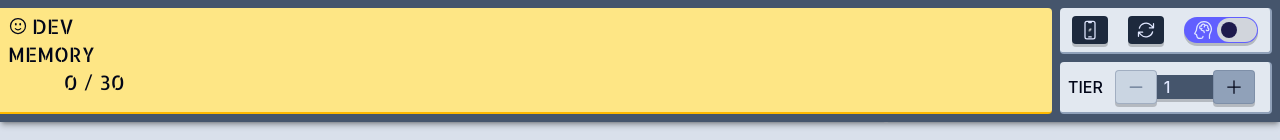
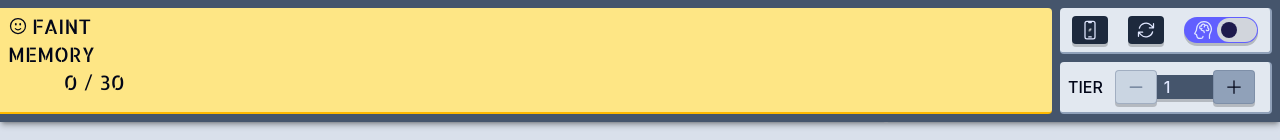
Before and after one commit to jbchhproj/czn-save-data-calculator, a Next.js app: page / in a window 1280 px wide. Shown: the top 140 px of the page. Built offline with nearby package versions, Linux system fonts and the light colour scheme; some icons are missing.

Commit message:
revert dev test

```diff
--- a/src/components/ResultsArea.tsx
+++ b/src/components/ResultsArea.tsx
@@ -23,7 +23,7 @@ export default function ResultsSection({
         ) : (
           <FaceSmileIcon className="size-5" />
         )}
-        <span>DEV</span>
+        <span>FAINT</span>
       </div>
       <div>
         <span>MEMORY</span>
```
